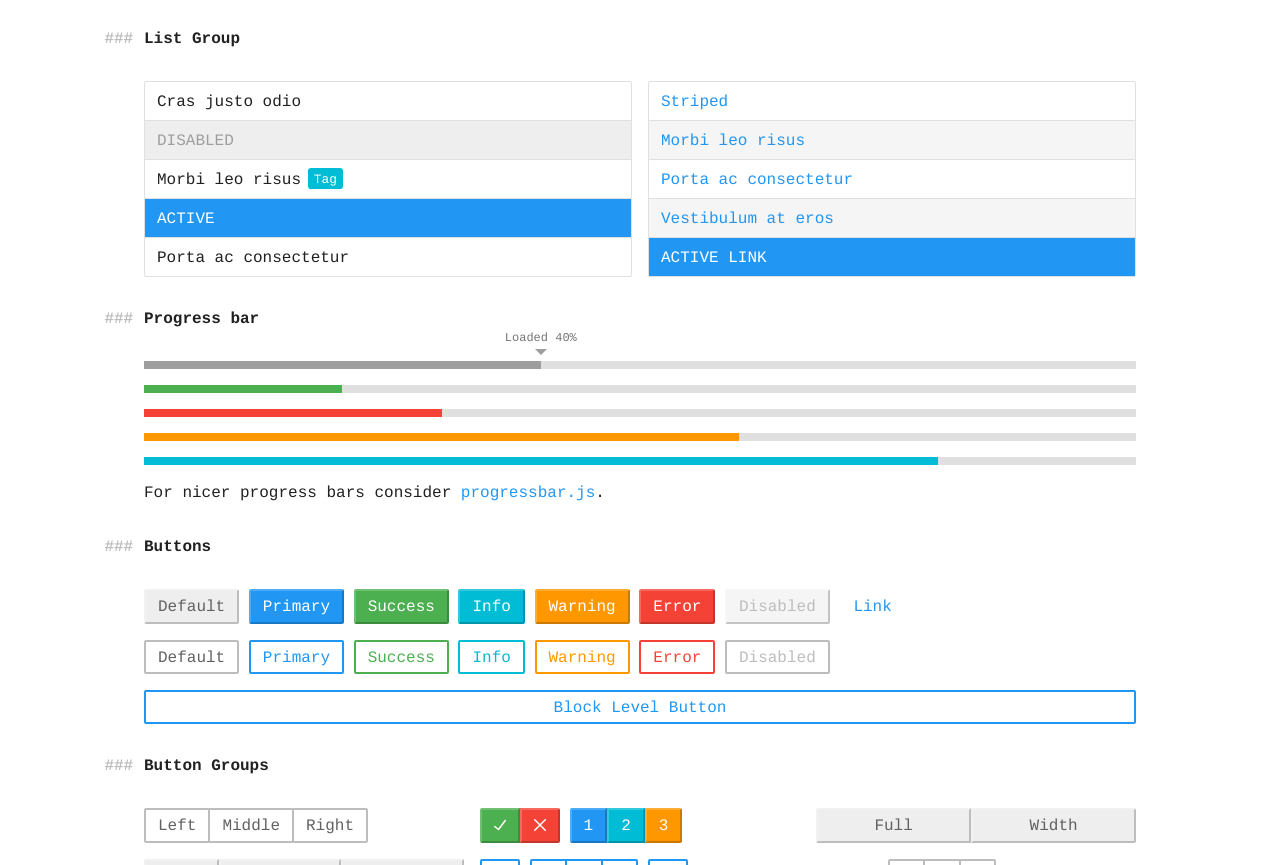
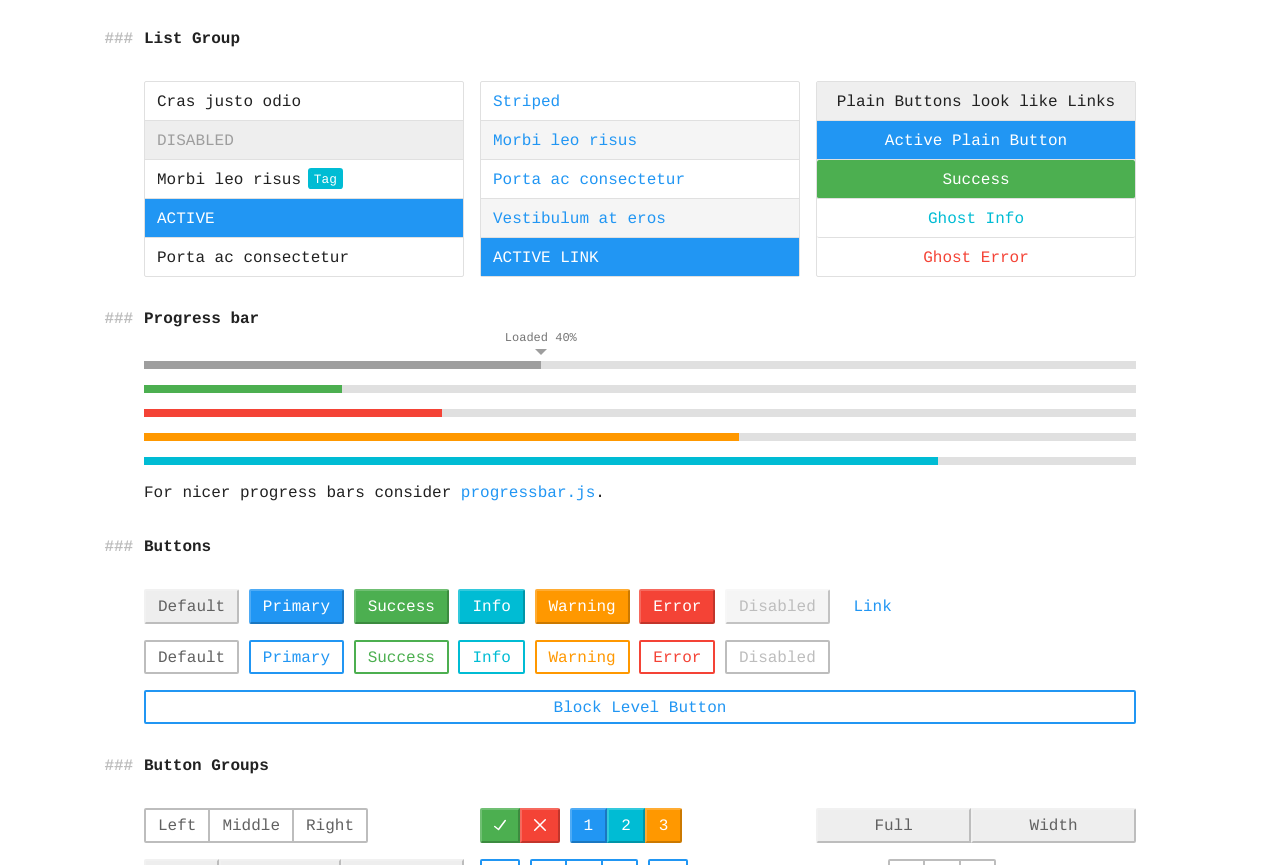
Before and after one commit to maxbeier/tawian-frontend, a website: page index.html in a window 1280 px wide. Shown: the part 4471-5336 px from the top of the page. Drawn offline with Linux system fonts and the light colour scheme.

Commit message:
added styles for buttons in .list-groups

```diff
--- a/index.html
+++ b/index.html
@@ -509,6 +509,15 @@
                   <a href="#">Porta ac consectetur</a>
                   <a href="#">Vestibulum at eros</a>
                   <a class="active" href="#">ACTIVE LINK</a>
+               </div>
+            </div>
+            <div class="cell">
+               <div class="list-group">
+                  <button>Plain Buttons look like Links</button>
+                  <button class="active">Active Plain Button</button>
+                  <button class="btn btn-success">Success</button>
+                  <button class="btn btn-info btn-ghost">Ghost Info</button>
+                  <button class="btn btn-error btn-ghost">Ghost Error</button>
                </div>
             </div>
          </div>
--- a/sass/components/_list-group.scss
+++ b/sass/components/_list-group.scss
@@ -1,4 +1,4 @@
-.list-striped > *:nth-child(even) {
+.list-striped > *:nth-child(even):not(.btn) {
   background-color: $grey-100;
 }
 
@@ -17,6 +17,12 @@
   & > a,
   & > button { width: 100%; }
 
+  button:not(.btn) {
+    @extend a;
+    text-align: left;
+    background-color: $white;
+  }
+
   & > li:before { display: none; }
 
   & > *:not(:last-child) {
@@ -29,7 +35,8 @@
     background-color: $grey-200;
   }
 
-  & > .active {
+  & > .active.active,
+  & > .active.active:hover {
     color: $white;
     background-color: $blue;
   }
```
